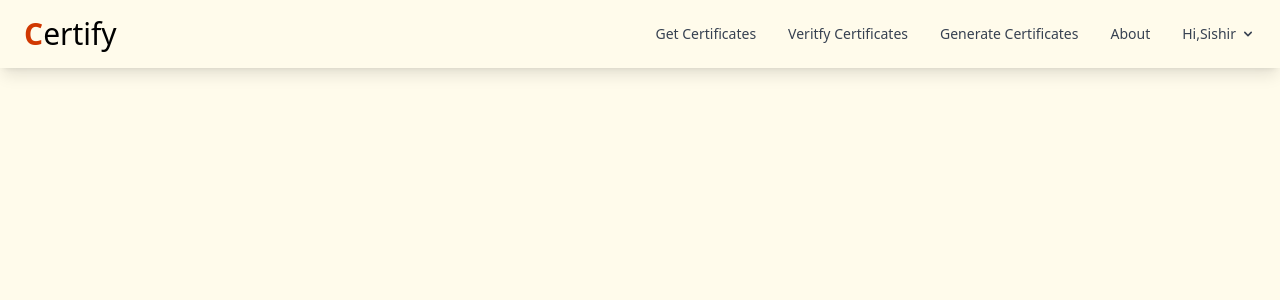
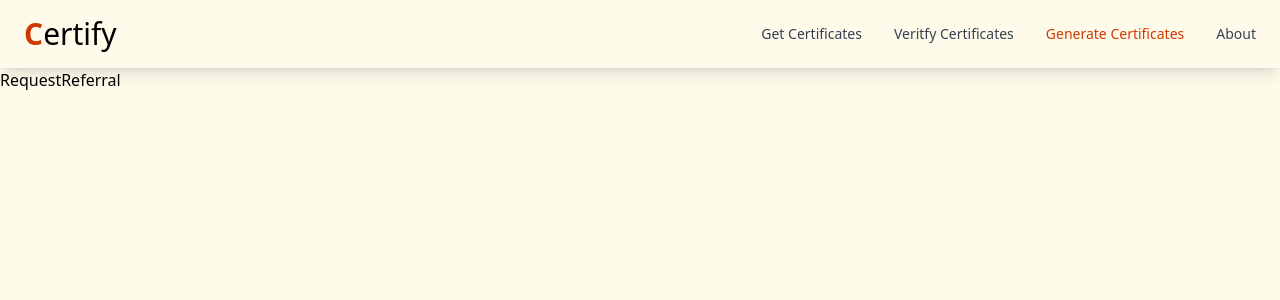
Before and after one commit to sishir2001/certify-client, a React (Create React App) app: page /auth/requestReferral in a window 1280 px wide. Shown: the top 300 px of the page. Built offline with nearby package versions, Linux system fonts and the light colour scheme.

Commit message:
generate cert setup done

```diff
--- a/src/components/App.js
+++ b/src/components/App.js
@@ -11,6 +11,9 @@ import About from "./About";
 import CertFound from "./Get/CertFound";
 import CertNotFound from "./Get/CertNotFound";
 import CertStatus from "./Verify/CertStatus";
+import Login from "./auth/Login";
+import RequestReferral from "./auth/RequestReferral";
+import SignUp from "./auth/SignUp";
 class App extends React.Component {
     render() {
         return (
@@ -50,6 +53,17 @@ class App extends React.Component {
                                 exact
                                 component={GenerateCert}
                             />
+                            <Route path="/auth/login" exact component={Login} />
+                            <Route
+                                path="/auth/signup"
+                                exact
+                                component={SignUp}
+                            />
+                            <Route
+                                path="/auth/requestReferral"
+                                exact
+                                component={RequestReferral}
+                            />
                             <Route path="/about" exact component={About} />
                         </Switch>
                     </div>
--- a/src/components/Constants/Header.js
+++ b/src/components/Constants/Header.js
@@ -190,7 +190,11 @@ class Header extends React.Component {
                                         to="/generateCertificates"
                                         className={
                                             componentRoute ===
-                                            "/generateCertificates"
+                                                "/generateCertificates" ||
+                                            componentRoute === "/auth/login" ||
+                                            componentRoute === "/auth/signu" ||
+                                            componentRoute ===
+                                                "/auth/requestReferral"
                                                 ? "headerFocusItemClass"
                                                 : "headerItemClass"
                                         }
--- a/src/components/Generate/GenerateCert.js
+++ b/src/components/Generate/GenerateCert.js
@@ -1,9 +1,23 @@
+// ? This component should display the dashboard if logged in,else route to login page
 import React from "react";
-
+import { connect } from "react-redux";
+import history from "../../history";
 class GenerateCert extends React.Component {
+    componentDidMount() {
+        if (!this.props.isSignedIn) {
+            history.push("/auth/login");
+        }
+    }
     render() {
         return <div>Generate Certificates</div>;
     }
 }
 
-export default GenerateCert;
+// mapping state to props
+const mapStateToProps = (state) => {
+    return {
+        isSignedIn: state.auth.isSignedIn,
+    };
+};
+
+export default connect(mapStateToProps)(GenerateCert);
--- /dev/null
+++ b/src/components/auth/Login.js
@@ -0,0 +1,9 @@
+import React from "react";
+
+class Login extends React.Component {
+    render() {
+        return <div>Login</div>;
+    }
+}
+
+export default Login;
--- /dev/null
+++ b/src/components/auth/RequestReferral.js
@@ -0,0 +1,9 @@
+import React from "react";
+
+class RequestReferral extends React.Component {
+    render() {
+        return <div>RequestReferral</div>;
+    }
+}
+
+export default RequestReferral;
--- /dev/null
+++ b/src/components/auth/SignUp.js
@@ -0,0 +1,9 @@
+import React from "react";
+
+class SignUp extends React.Component {
+    render() {
+        return <div>SignUp</div>;
+    }
+}
+
+export default SignUp;
--- a/src/reducers/authReducers.js
+++ b/src/reducers/authReducers.js
@@ -3,7 +3,7 @@
 import { SIGNED_OUT, SIGNED_IN } from "../actions/types";
 
 const INITIAL_STATE = {
-    isSignedIn: true, // these are the componenets of authState
+    isSignedIn: false, // these are the componenets of authState
     userId: "checkid",
     userName: "Sishir",
 };
```
